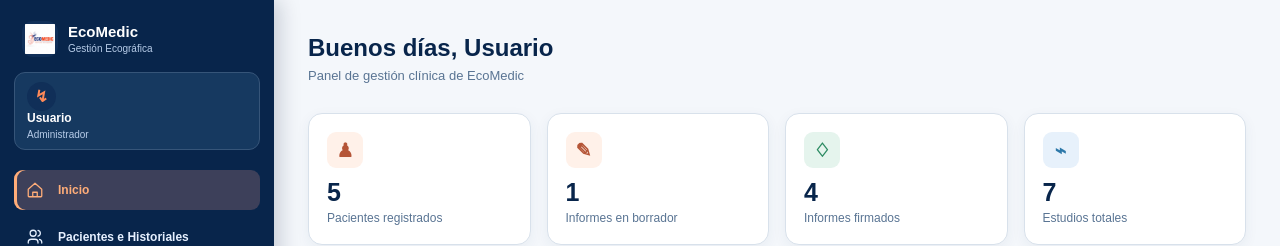
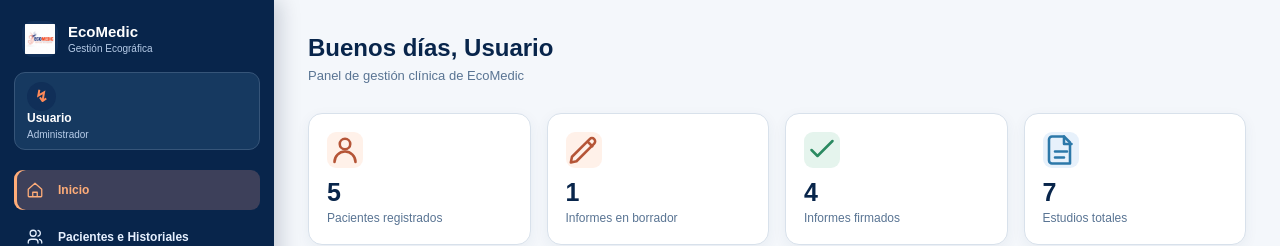
Before and after one commit to Emsof26/web-ecomedic, a React (Vite) app in the folder web-comedic/: page / in a window 1280 px wide. Shown: the top 246 px of the page. Built offline with nearby package versions, Linux system fonts and the light colour scheme.

Commit message:
ui: standardize Home icons and activity navigation

```diff
--- a/web-comedic/src/pages/HomePage.tsx
+++ b/web-comedic/src/pages/HomePage.tsx
@@ -2,25 +2,22 @@ import { useEffect, useState } from "react";
 import { useNavigate } from "react-router-dom";
 
 import Navbar from "../components/navigation/Navbar";
+import { PencilIcon, FileTextIcon, UserIcon, CheckIcon } from "../components/ui/Icons";
 import { authRepository } from "../repositories/authRepository";
 import { clinicalStorage, type ClinicalPatient, type ClinicalStudy } from "../services/clinicalStorage";
 
 import "./HomePage.css";
 
-// Página principal: concentra un resumen de pacientes, estudios y actividad reciente.
 function HomePage() {
   const navigate = useNavigate();
   const user = authRepository.getCurrentUser();
   const isReceptionist = user?.role === "RECEPCIONISTA";
   const isAdmin = user?.role === "ADMIN";
 
-  // Los datos se leen del almacenamiento compartido para que el panel se actualice
-  // cuando se registran pacientes o informes desde las demás páginas.
   const [patients, setPatients] = useState<ClinicalPatient[]>(() => clinicalStorage.getPatients());
   const [studies, setStudies] = useState<ClinicalStudy[]>(() => clinicalStorage.getStudies());
 
   useEffect(() => {
-    // Al volver a la página o cambiar datos en otra pestaña, se vuelve a consultar el almacenamiento.
     const refreshDashboard = () => {
       setPatients(clinicalStorage.getPatients());
       setStudies(clinicalStorage.getStudies());
@@ -40,7 +37,6 @@ function HomePage() {
     navigate("/login", { replace: true });
   };
 
-  // Cada informe guardado conserva su estado y permite alimentar las tarjetas y la actividad.
   const draftCount = studies.filter((study) => study.status === "Borrador").length;
   const signedCount = studies.filter((study) => study.status === "Firmado").length;
   const recentStudies = studies.slice(0, 8);
@@ -63,34 +59,32 @@ function HomePage() {
           </p>
         )}
 
-        {/* Cuatro tarjetas de resumen: pacientes, borradores, firmados y estudios totales. */}
         <section className="summary-cards" aria-label="Resumen clínico">
           <article className="summary-card">
-            <span className="summary-card__icon" aria-hidden="true">♟</span>
+            <span className="summary-card__icon" aria-hidden="true"><UserIcon /></span>
             <strong>{patients.length}</strong>
             <p>Pacientes registrados</p>
           </article>
 
           <article className="summary-card">
-            <span className="summary-card__icon" aria-hidden="true">✎</span>
+            <span className="summary-card__icon"><PencilIcon /></span>
             <strong>{draftCount}</strong>
             <p>Informes en borrador</p>
           </article>
 
           <article className="summary-card">
-            <span className="summary-card__icon summary-card__icon--green" aria-hidden="true">♢</span>
+            <span className="summary-card__icon summary-card__icon--green"><CheckIcon /></span>
             <strong>{signedCount}</strong>
             <p>Informes firmados</p>
           </article>
 
           <article className="summary-card">
-            <span className="summary-card__icon summary-card__icon--blue" aria-hidden="true">⌁</span>
+            <span className="summary-card__icon summary-card__icon--blue"><FileTextIcon /></span>
             <strong>{studies.length}</strong>
             <p>Estudios totales</p>
           </article>
         </section>
 
-        {/* Actividad reciente: muestra los últimos estudios registrados en formato vertical. */}
         <section id="actividad" className="activity-panel">
           <div className="activity-panel__heading">
             <div>
@@ -106,7 +100,7 @@ function HomePage() {
                 className="activity-item"
                 type="button"
                 key={study.id}
-                onClick={() => navigate("/pacientes")}
+                onClick={() => navigate(`/pacientes/${study.patientId}`)}
               >
                 <span className={`activity-item__dot activity-item__dot--${study.status.toLowerCase()}`} aria-hidden="true" />
 
@@ -127,7 +121,6 @@ function HomePage() {
           </div>
         </section>
 
-        {/* Estos accesos inferiores conservan la navegación del panel sin duplicar botones de creación. */}
         {!isReceptionist && (
           <section id="nuevo-informe" className="dashboard-panel">
             <h2>Nuevo Informe Ecográfico</h2>
```
